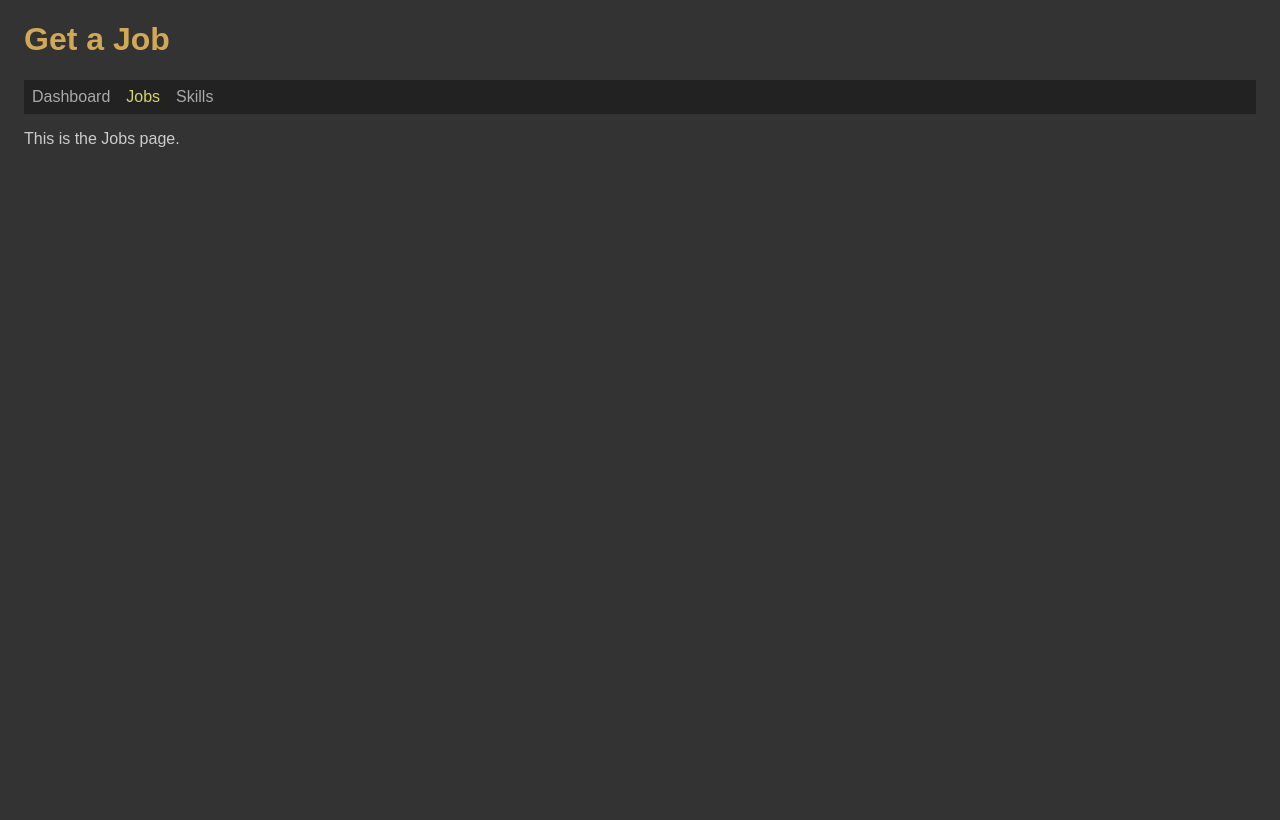
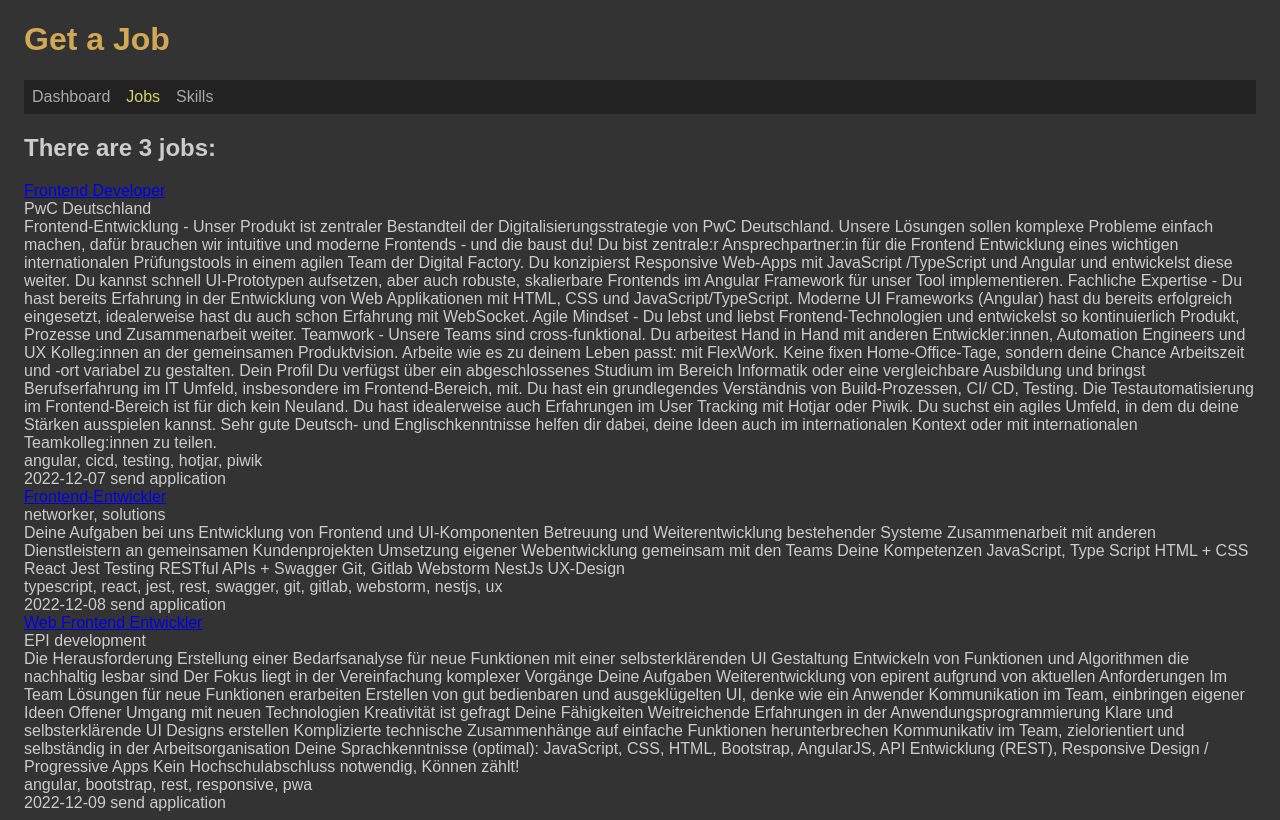
Before and after one commit to Scientific-Research/getajob002-frontend, a React (Vite) app: page /jobs in a window 1280 px wide. Built offline with nearby package versions, Linux system fonts and the light colour scheme.

Commit message:
display the Jobs in PageJob.tsx

```diff
--- a/src/pages/PageJobs.tsx
+++ b/src/pages/PageJobs.tsx
@@ -1,7 +1,26 @@
+import jobs from '../data/jobs.json';
+
 export const PageJobs = () => {
 	return (
 		<div className="page pageJobs">
-			<p>This is the Jobs page.</p>
+			<div className="jobs">
+				<h2>There are {jobs.length} jobs:</h2>
+				{jobs.map((job) => {
+					return (
+						<div className="job">
+							<div className="title">
+								<a href={job.url} target="_blank">
+									{job.title}
+								</a>
+							</div>
+							<div className="company">{job.company}</div>
+							<div className="description">{job.description}</div>
+							<div className="skills">{job.skillList}</div>
+							<div className="todo">{job.todo}</div>
+						</div>
+					);
+				})}
+			</div>{' '}
 		</div>
 	);
 };
```
